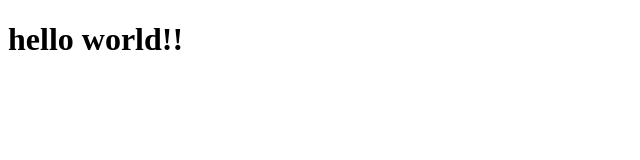
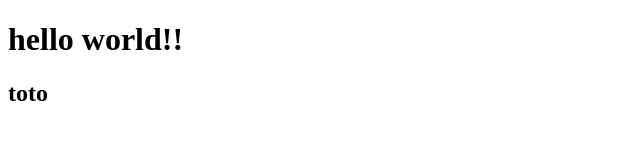
Before and after one commit to thomaspiece/afpa, a plain HTML site: page index.html in a window 1280 px wide. Shown: the full height of the page, 0-640 px from the left. Drawn offline with Linux system fonts and the light colour scheme.

Commit message:
ajout du second titre

```diff
--- a/index.html
+++ b/index.html
@@ -8,5 +8,6 @@
 </head>
 <body>
     <h1>hello world!!</h1>
+    <h2>toto</h2>
 </body>
 </html>
```
